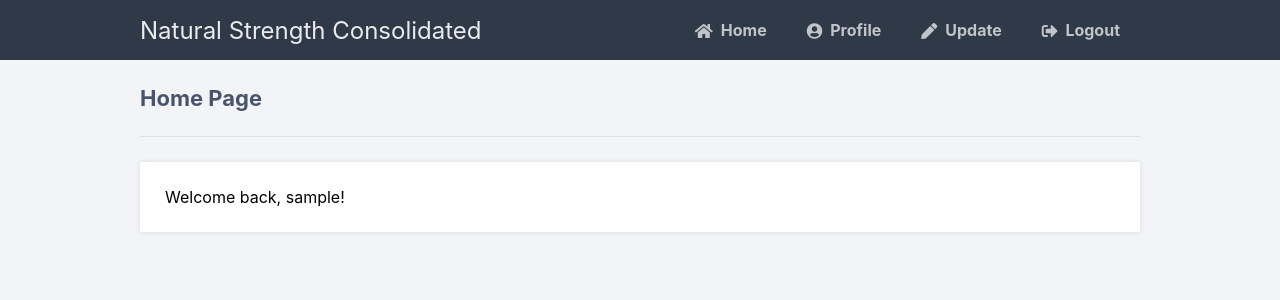
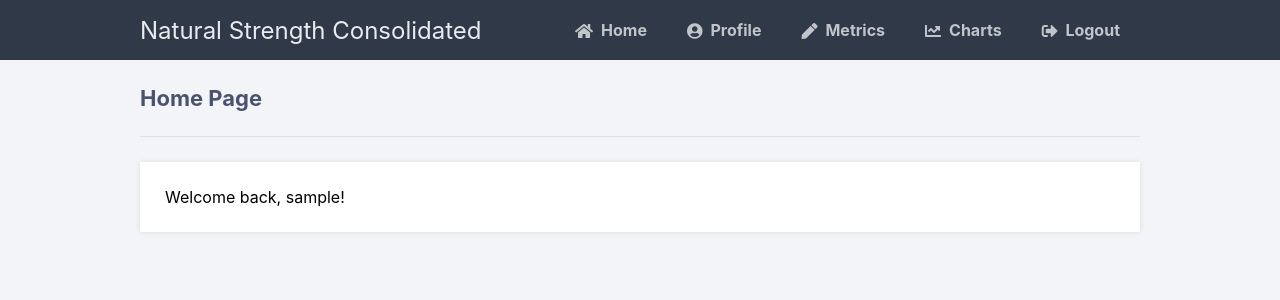
Before and after one commit to jjz17/Natural-Strength, a Flask app: page /home in a window 1280 px wide. Shown: the top 300 px of the page. Run offline with Flask 2, Linux system fonts and the light colour scheme; the visitor is signed in with stand-in values (Sample User, id 1).

Commit message:
Added metric plot link to navbar

```diff
--- a/pythonlogin/templates/layout.html
+++ b/pythonlogin/templates/layout.html
@@ -1,18 +1,21 @@
 <!DOCTYPE html>
 <html>
+
 <head>
     <meta charset="utf-8">
     <title>{% block title %}{% endblock %}</title>
     <link rel="stylesheet" href="{{ url_for('static', filename='style.css') }}">
     <link rel="stylesheet" href="https://use.fontawesome.com/releases/v5.7.1/css/all.css">
 </head>
+
 <body class="loggedin">
     <nav class="navtop">
         <div>
             <h1>Natural Strength Consolidated</h1>
             <a href="{{ url_for('home') }}"><i class="fas fa-home"></i>Home</a>
             <a href="{{ url_for('profile') }}"><i class="fas fa-user-circle"></i>Profile</a>
-				<a href="{{ url_for('update') }}"><i class="fas fa-pen"></i>Update</a>
+            <a href="{{ url_for('metrics') }}"><i class="fas fa-pen"></i>Metrics</a>
+            <a href="{{ url_for('chart_metric', metric='weight') }}"><i class="fas fa-chart-line"></i>Charts</a>
             <a href="{{ url_for('logout') }}"><i class="fas fa-sign-out-alt"></i>Logout</a>
         </div>
     </nav>
@@ -20,4 +23,5 @@
         {% block content %}{% endblock %}
     </div>
 </body>
+
 </html>
```
Lines whose indentation alone changed are shown as unchanged.
